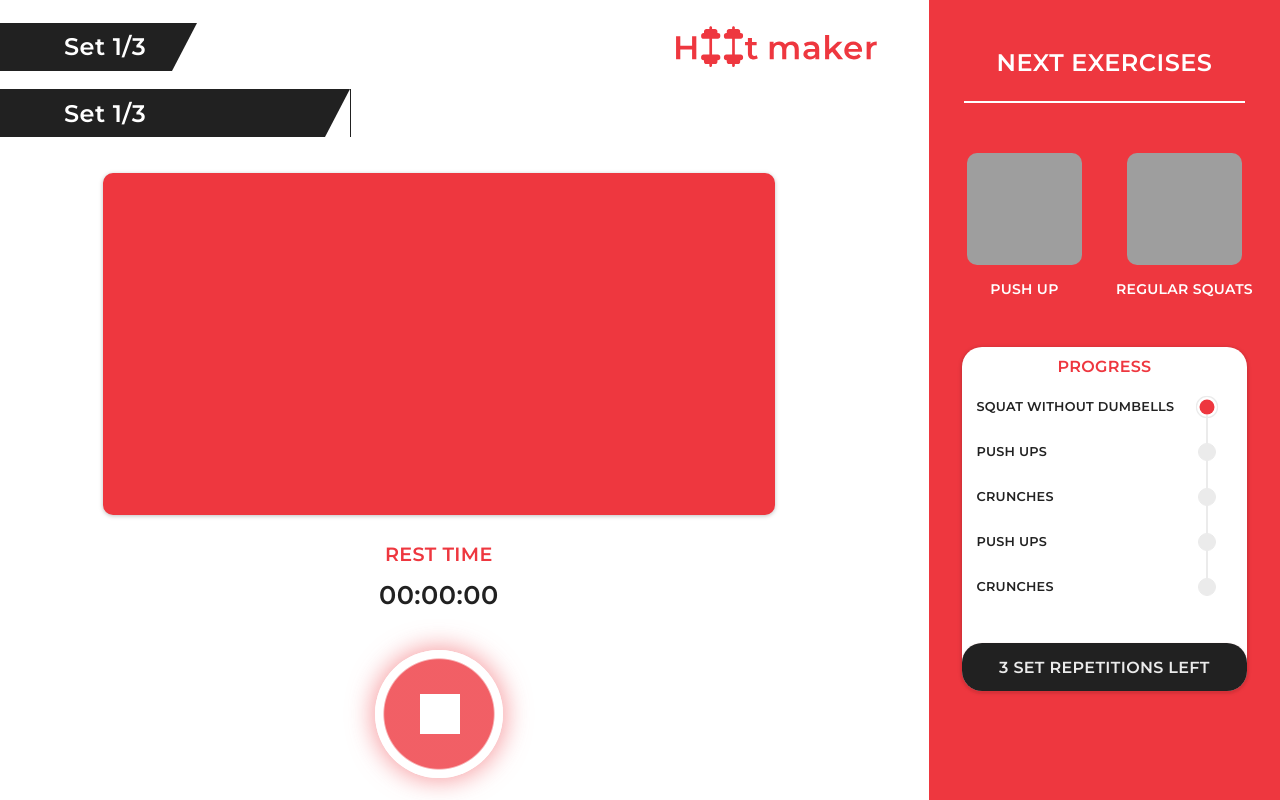
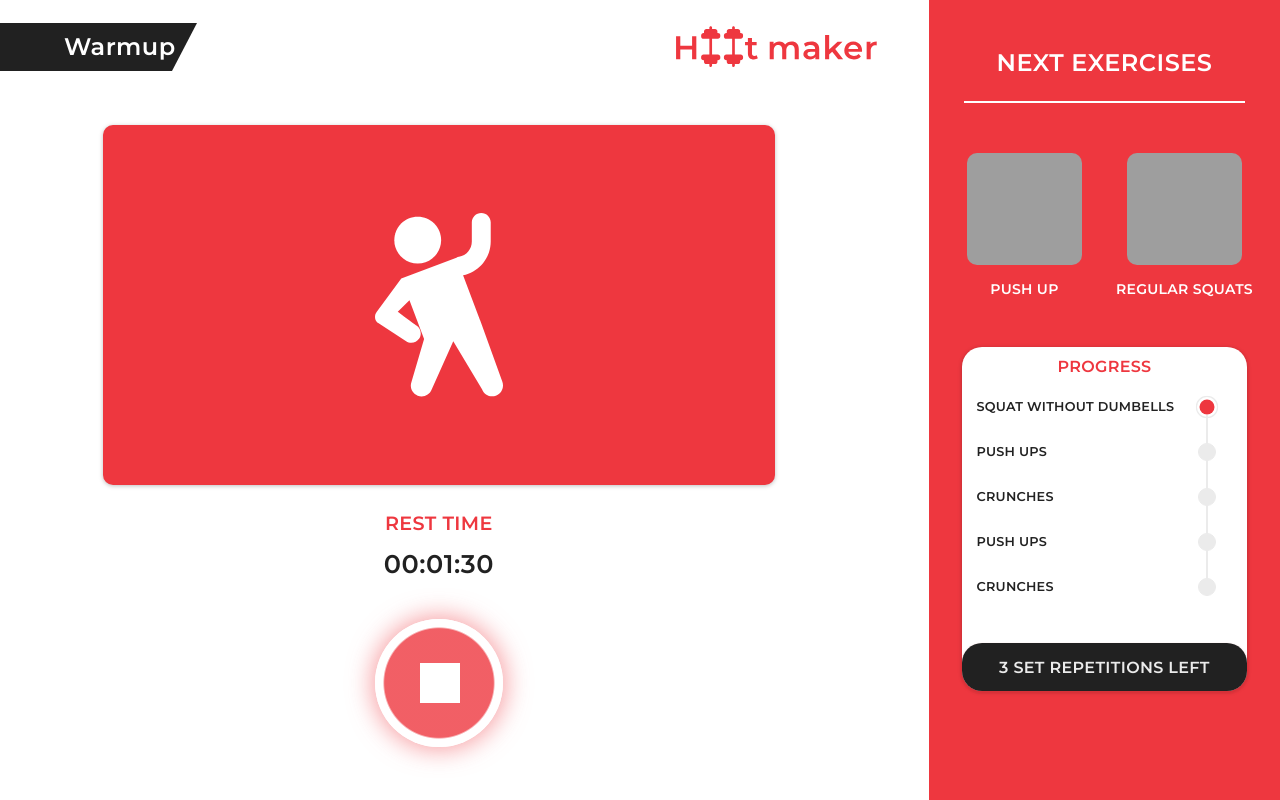
Before and after one commit to lucasmsa/hiit-maker, a React (Create React App) app: page /workout in a window 1280 px wide. Built offline with nearby package versions, Linux system fonts and the light colour scheme; grey boxes are pictures that could not be loaded; some icons are missing.

Commit message:
style: adjust initial stylization for warmup status on workout screen

```diff
--- a/package.json
+++ b/package.json
@@ -24,6 +24,7 @@
     "react-aspect-ratio": "^1.0.50",
     "react-beautiful-dnd": "^13.1.0",
     "react-collapse": "^5.1.1",
+    "react-countdown": "^2.3.2",
     "react-dom": "^16.13.1",
     "react-horizontal-scrolling-menu": "^2.6.1",
     "react-hot-toast": "^2.1.1",
--- a/src/components/PlayAndStopButtons/styles.ts
+++ b/src/components/PlayAndStopButtons/styles.ts
@@ -7,16 +7,16 @@ interface IPlayButton {
 const triangleStyle = {
   width: '0',
   height: '0',
-  ['border-top']: '0.9375rem solid transparent',
-  ['border-bottom']: '0.9375rem solid transparent',
-  ['border-left']: '1.5625rem solid #fff'
+  'border-top': '0.9375rem solid transparent',
+  'border-bottom': '0.9375rem solid transparent',
+  'border-left': '1.5625rem solid #fff'
 };
 
 const squareStyle = {
-  ['border-top']: '1.25rem solid #fff',
-  ['border-bottom']: '1.25rem solid #fff',
-  ['border-left']: '1.25rem solid #fff',
-  ['border-right']: '1.25rem solid #fff',
+  'border-top': '1.25rem solid #fff',
+  'border-bottom': '1.25rem solid #fff',
+  'border-left': '1.25rem solid #fff',
+  'border-right': '1.25rem solid #fff',
   left: '47.5%'
 };
 
--- a/src/components/Workout/WorkoutVisualization/index.tsx
+++ b/src/components/Workout/WorkoutVisualization/index.tsx
@@ -11,20 +11,34 @@ import {
   TimeCountdownText
 } from './styles';
 import InformationHeaderSection from '../../Home/InformationHeaderSection';
+import { useSelector } from 'react-redux';
 import { White } from '../../../styles/global';
 import { secondsToHourFormat } from '../../../utils/secondsToHourFormat';
 import { PlayButtonHovered, PlayButton } from '../../PlayAndStopButtons/styles';
+import { statusInformations } from '../../../utils/workout/statusInformations';
+import { getWorkoutExecutionStatus } from '../../../store/workoutExecution/selectors';
+import { ReactComponent as WarmupIcon } from '../../../assets/images/WorkoutScreen/warmup.svg';
+import { WORKOUT_EXECUTION_STATUS } from '../../../config/contants';
+import { getTrainingDefaultValues } from '../../../store/training/selectors';
 
 const WorkoutVisualization = () => {
-  const statusInformations = {
-    rest: { icon: 'fa6-solid:clock', bottomText: 'REST TIME' },
-    pause: { icon: 'fa6-solid:circle-pause', bottomText: 'SET PAUSED' },
-    finish: { icon: 'bi:check-circle-fill', bottomText: 'TRAINING IS OVER!!!' }
-  };
-  const formattedTotalTrainingTime = useMemo(() => secondsToHourFormat(0), []);
-
+  const workoutExecutionStatus = useSelector(getWorkoutExecutionStatus);
+  const { warmupTime } = useSelector(getTrainingDefaultValues);
   const [playButtonHovered, setPlayButtonHovered] = useState(false);
   const [paused, setPaused] = useState(true);
+
+  const statusTime = {
+    [WORKOUT_EXECUTION_STATUS.WARMUP]: warmupTime
+  };
+
+  const statusHeaderTitle = {
+    [WORKOUT_EXECUTION_STATUS.WARMUP]: 'Warmup'
+  };
+
+  const formattedStatusTime = useMemo(
+    () => secondsToHourFormat(statusTime[workoutExecutionStatus]),
+    []
+  );
 
   const playButton = (
     <>
@@ -44,17 +58,28 @@ const WorkoutVisualization = () => {
     <Container>
       <HeaderContainer>
         <HeaderSetAndLogoContainer>
-          <InformationHeaderSection title="Set 1/3" backgroundColor="BLACK" small reverse />
+          <InformationHeaderSection
+            title={statusHeaderTitle[workoutExecutionStatus]}
+            backgroundColor="BLACK"
+            small
+            reverse
+          />
           <BrandingIcon />
         </HeaderSetAndLogoContainer>
-        <InformationHeaderSection title="Set 1/3" backgroundColor="BLACK" medium reverse />
+        {workoutExecutionStatus !== WORKOUT_EXECUTION_STATUS.WARMUP && (
+          <InformationHeaderSection title="Set 1/3" backgroundColor="BLACK" medium reverse />
+        )}
       </HeaderContainer>
       <BannerContainer>
-        <BannerIcon icon={statusInformations['rest'].icon} color={White} />
+        {workoutExecutionStatus === WORKOUT_EXECUTION_STATUS.WARMUP ? (
+          <WarmupIcon width={'10vw'} />
+        ) : (
+          <BannerIcon icon={statusInformations[workoutExecutionStatus].icon} color={White} />
+        )}
       </BannerContainer>
       <BottomContainer>
         <BottomStatusText>{statusInformations['rest'].bottomText}</BottomStatusText>
-        <TimeCountdownText>{formattedTotalTrainingTime}</TimeCountdownText>
+        <TimeCountdownText>{formattedStatusTime}</TimeCountdownText>
         {playButton}
       </BottomContainer>
     </Container>
--- a/src/config/contants.ts
+++ b/src/config/contants.ts
@@ -7,3 +7,14 @@ export const INITIAL_DEFAULT_VALUES = {
   setRestTime: 90,
   setRepetitions: 3
 };
+
+export type WORKOUT_EXECUTION_STATUS_TYPES = {
+  [key in 'WARMUP' | 'EXERCISE' | 'REST' | 'FINISH']: string;
+};
+
+export const WORKOUT_EXECUTION_STATUS = {
+  REST: 'rest',
+  TRAIN: 'train',
+  WARMUP: 'warmup',
+  FINISH: 'finish'
+};
--- /dev/null
+++ b/src/store/workoutExecution/selectors.ts
@@ -0,0 +1,2 @@
+export const getWorkoutExecutionState = (state: States) => state.workoutExecution;
+export const getWorkoutExecutionStatus = (state: States) => state.workoutExecution.status;
--- a/src/store/workoutExecution/workoutExecutionReducer.ts
+++ b/src/store/workoutExecution/workoutExecutionReducer.ts
@@ -1,8 +1,11 @@
+import { WORKOUT_EXECUTION_STATUS } from '../../config/contants';
+
 export const workoutExecutionInitialState = {
   currentSet: 0,
   currentSetLoop: 0,
   currentSetExercise: 0,
-  currentActionRemainingTime: 0
+  currentActionRemainingTime: 0,
+  status: WORKOUT_EXECUTION_STATUS.WARMUP
 } as WorkoutExecutionState;
 
 interface IReducer {
--- a/src/type.d.ts
+++ b/src/type.d.ts
@@ -1,7 +1,7 @@
 type AfflictedAreas = 'Chest' | 'Legs' | 'Back' | 'Core';
 
 interface States {
-  training: TraininigState;
+  training: TrainingState;
   workoutExecution: WorkoutExecutionState;
 }
 
@@ -50,6 +50,7 @@ type WorkoutExecutionState = {
   currentSetLoop: number;
   currentSetExercise: number;
   currentActionRemainingTime: number;
+  status: WORKOUT_EXECUTION_STATUS_TYPES;
 };
 
 type TrainingAction = {
--- /dev/null
+++ b/src/utils/workout/statusInformations.ts
@@ -0,0 +1,8 @@
+export const statusInformations = {
+  warmup: { icon: 'WarmupIcon', bottomText: 'WARMUP TIME' },
+  rest: { icon: 'fa6-solid:clock', bottomText: 'REST TIME' },
+  pause: { icon: 'fa6-solid:circle-pause', bottomText: 'SET PAUSED' },
+  finish: { icon: 'bi:check-circle-fill', bottomText: 'TRAINING IS OVER!!!' }
+} as {
+  [key: string]: { icon: string; bottomText: string };
+};
```
Also changed, not shown: src/assets/images/WorkoutScreen/warmup.svg (added), 1 other file (tests, documents, lock files or other folders).
